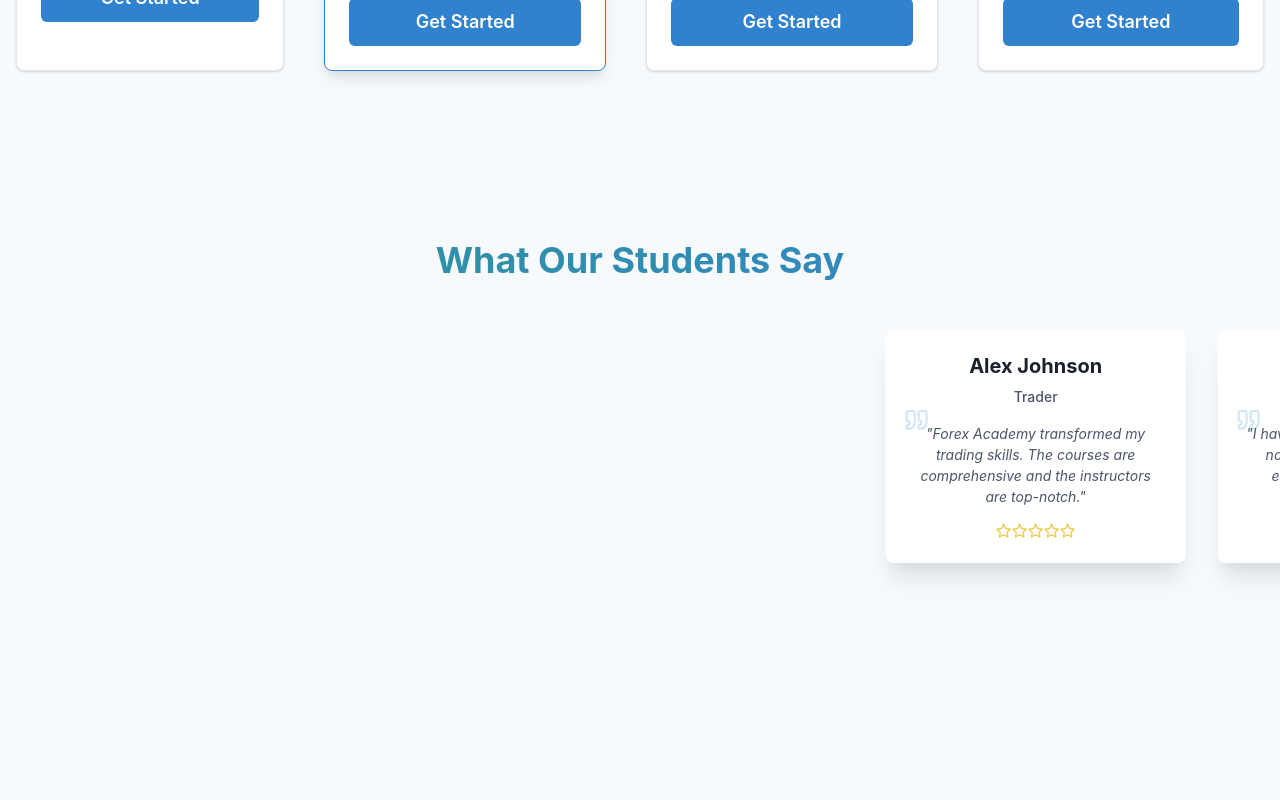
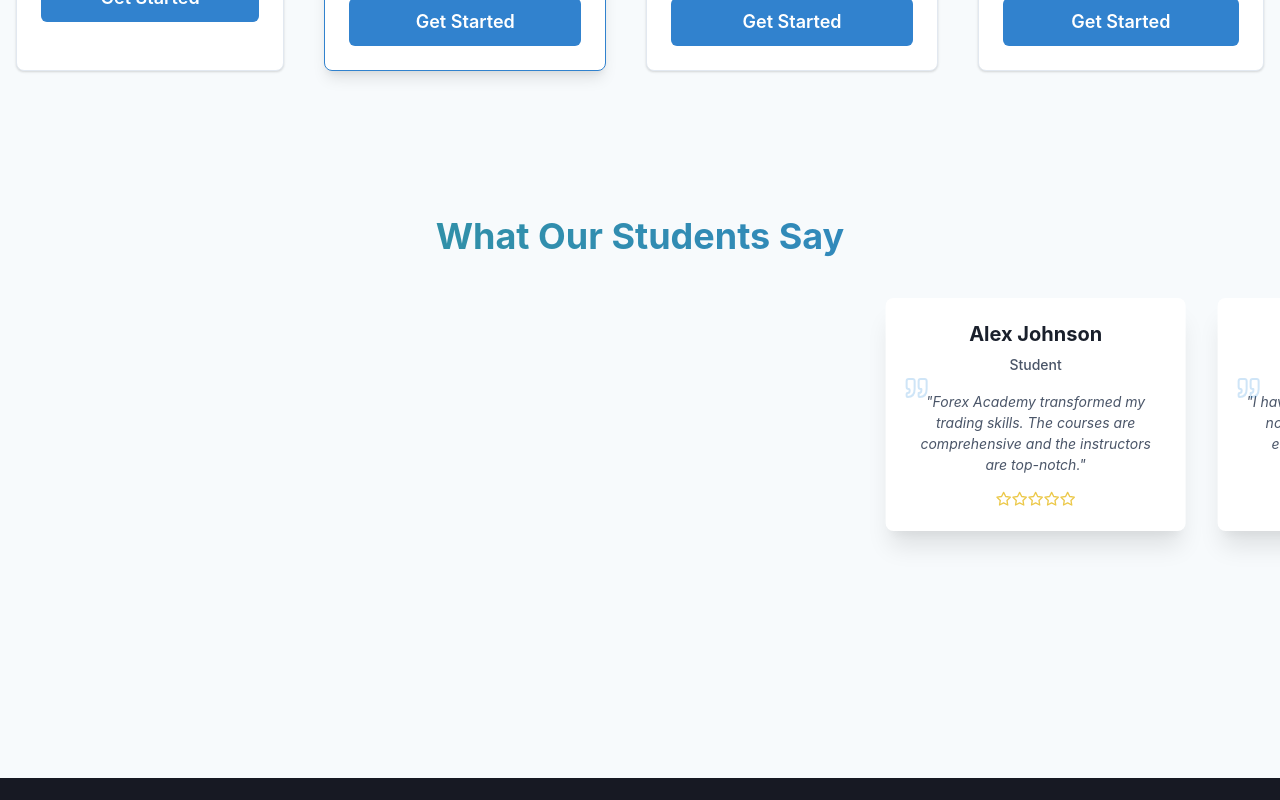
Before and after one commit to YongoDavid/FX_ac, a React (Create React App) app: page / in a window 1280 px wide. Shown: the part 3060-3860 px from the top of the page. Built offline with nearby package versions, Linux system fonts and the light colour scheme.

Commit message:
Testimonial section update

```diff
--- a/src/components/TestimonialsSection.js
+++ b/src/components/TestimonialsSection.js
@@ -9,28 +9,28 @@ const slide = keyframes`
 const testimonials = [
   {
     name: 'Alex Johnson',
-    role: 'Trader',
+    role: 'Student',
     // avatar: 'https://images.unsplash.com/photo-1494790108377-be9c29b29330?ixlib=rb-1.2.1&ixid=eyJhcHBfaWQiOjEyMDd9&auto=format&fit=facearea&facepad=2&w=256&h=256&q=80',
     text: 'Forex Academy transformed my trading skills. The courses are comprehensive and the instructors are top-notch.',
     rating: 5,
   },
   {
     name: 'Sarah Lee',
-    role: 'Trader',
+    role: 'Student',
     // avatar: 'https://images.unsplash.com/photo-1519345182560-3f2917c472ef?ixlib=rb-1.2.1&ixid=eyJhcHBfaWQiOjEyMDd9&auto=format&fit=facearea&facepad=2&w=256&h=256&q=80',
     text: "I have tried other forex courses, but none compare to the quality of education I received at Forex Academy.",
     rating: 5,
   },
   {
     name: 'Michael Chen',
-    role: 'Trader',
+    role: 'Student',
     // avatar: 'https://images.unsplash.com/photo-1506794778202-cad84cf45f1d?ixlib=rb-1.2.1&ixid=eyJhcHBfaWQiOjEyMDd9&auto=format&fit=facearea&facepad=2&w=256&h=256&q=80',
     text: " The blend of forex and crypto knowledge here is unparalleled. It's exactly what I needed for modern trading.",
     rating: 5,
   },
   {
     name: 'Emily Rodriguez',
-    role: 'Trader',
+    role: 'Student',
     // avatar: 'https://images.unsplash.com/photo-1438761681033-6461ffad8d80?ixlib=rb-1.2.1&ixid=eyJhcHBfaWQiOjEyMDd9&auto=format&fit=facearea&facepad=2&w=256&h=256&q=80',
     text: 'The algorithmic trading course opened up a whole new world of possibilities for me. Highly recommended!',
     rating: 5,
@@ -49,9 +49,9 @@ export default function TestimonialsSection() {
   const quoteColor = useColorModeValue('blue.400', 'blue.300');
 
   return (
-    <Box py={16} bg={bgColor} overflow="hidden" backgroundColor={bgColor}>
+    <Box py={10} bg={bgColor} overflow="hidden" backgroundColor={bgColor}>
       <Container maxW="1300px" py={10}>
-        <Heading as="h2" size="xl" mb={12} textAlign="center" bgGradient={bgGradient} bgClip="text">
+        <Heading as="h2" size="xl" mb={10} textAlign="center" bgGradient={bgGradient} bgClip="text">
           What Our Students Say
         </Heading>
         <Box position="relative" height="400px">
```
